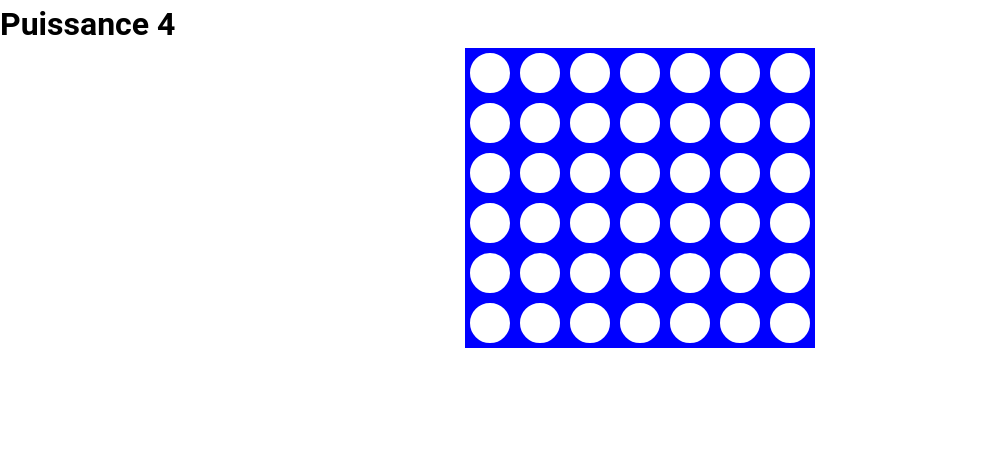
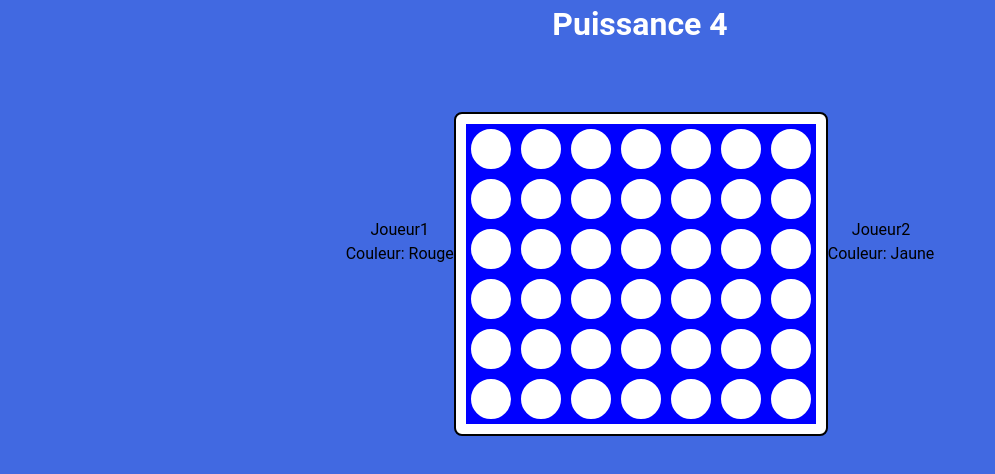
Before and after one commit to alexandre-dpr/projetCloud, a Vue app in the folder frontend/vue/: page /partie in a window 1280 px wide. Shown: the top 474 px of the page, without its empty margins (0-995 px from the left). Built offline with nearby package versions, Linux system fonts and the light colour scheme.

Commit message:
[FRONT] Modif Partie

```diff
--- a/frontend/vue/src/router/index.ts
+++ b/frontend/vue/src/router/index.ts
@@ -8,7 +8,7 @@ import Salon from '../views/Salon.vue'
 
 const routes = [
   {
-    path: '/login',
+    path: '/',
     component: Login,
     name: 'login'
   },
--- a/frontend/vue/src/views/Menu.vue
+++ b/frontend/vue/src/views/Menu.vue
@@ -20,14 +20,11 @@
 import router from "@/router";
 
 function creerPartie(){
-  console.log("creerPartie")
   router.push("partie")
 }
 
 function rejoindrePartie(){
-  console.log("rejoindrePartie")
   router.push("salon")
-
 }
 
 
--- a/frontend/vue/src/views/Partie.vue
+++ b/frontend/vue/src/views/Partie.vue
@@ -1,20 +1,24 @@
 <template>
-  <div>
-    <h1>Puissance 4</h1>
+  <div class="background-menu">
+    <div class="d-flex flex-column align-center">
+      <h1 class="text-white ">Puissance 4</h1>
+      <div class="d-flex justify-space-between">
+        <div class="d-flex justify-center align-center flex-column">
+          <p>Joueur1</p>
+          <p>Couleur: Rouge</p>
+        </div>
+      <div class="container-board mt-16">
         <div class="board">
-      <div
-        class="cell"
-        v-for="(row, rowIndex) in board"
-        :key="rowIndex"
-      >
-        <div
-          class="slot"
-          v-for="(col, colIndex) in row"
-          :key="colIndex"
-          @click="dropPiece(colIndex)"
-        >
-
-          <div class="piece" :class="getPieceClass(col,rowIndex)"></div>
+          <div class="cell" v-for="(row, rowIndex) in board" :key="rowIndex">
+            <div class="slot" v-for="(col, colIndex) in row" :key="colIndex" @click="dropPiece(colIndex)">
+              <div class="piece" :class="getPieceClass(col, rowIndex)"></div>
+            </div>
+          </div>
+        </div>
+      </div>
+        <div class="d-flex justify-center align-center flex-column">
+          <p>Joueur2</p>
+          <p>Couleur: Jaune</p>
         </div>
       </div>
     </div>
@@ -23,15 +27,15 @@
 
 <script lang="ts" setup>
 
-import {onMounted, ref} from "vue";
+import { onMounted, ref } from "vue";
 
 var board = ref([
-  [null,null,null,null,null,null,null],
-  [null,null,null,null,null,null,null],
-  [null,null,null,null,null,null,null],
-  [null,null,null,null,null,null,null],
-  [null,null,null,null,null,null,null],
-  [null,null,null,null,null,null,null],
+  [null, null, null, null, null, null, null],
+  [null, null, null, null, null, null, null],
+  [null, null, null, null, null, null, null],
+  [null, null, null, null, null, null, null],
+  [null, null, null, null, null, null, null],
+  [null, null, null, null, null, null, null],
 ])
 var currentPlayer = "red"
 
@@ -56,6 +60,19 @@ function dropPiece(colIndex) {
 </script>
 
 <style scoped>
+.background-menu{
+  height: 100vh;
+  width: 100vw;
+  background-color: royalblue;
+}
+.container-board{
+  width: auto;
+  height: auto;
+  padding: 10px;
+  background-color: white;
+  border-radius: 8px;
+  border: 2px solid black;
+}
 .board {
   display: flex;
   flex-direction: column;
@@ -111,15 +128,19 @@ function dropPiece(colIndex) {
 .drop-0 {
   animation: bounce-0 0.5s ease-in-out;
 }
+
 .drop-1 {
   animation: bounce-1 0.5s ease-in-out;
 }
+
 .drop-2 {
   animation: bounce-2 0.5s ease-in-out;
 }
+
 .drop-3 {
   animation: bounce-3 0.5s ease-in-out;
 }
+
 .drop-4 {
   animation: bounce-4 0.5s ease-in-out;
 }
@@ -127,87 +148,111 @@ function dropPiece(colIndex) {
 .drop-5 {
   animation: bounce-5 0.5s ease-in-out;
 }
+
 @keyframes bounce-0 {
-  0%{
+  0% {
     transform: translateY(-50px);
   }
+
   80% {
     transform: translateY(0px);
   }
+
   90% {
     transform: translateY(-10px);
   }
-  100%{
-    transform: translateY(0);
-  }
-}@keyframes bounce-1 {
-   0%{
-     transform: translateY(-100px);
-   }
-   80% {
-     transform: translateY(0px);
-   }
-   90% {
-     transform: translateY(-10px);
-   }
-   100%{
-     transform: translateY(0);
-   }
- }@keyframes bounce-2 {
-    0%{
-      transform: translateY(-150px);
-    }
-    80% {
-      transform: translateY(0px);
-    }
-    90% {
-      transform: translateY(-10px);
-    }
-    100%{
-      transform: translateY(0);
-    }
-  }
-@keyframes bounce-3 {
-  0%{
-    transform: translateY(-200px);
-  }
-  80% {
-    transform: translateY(0px);
-  }
-  90% {
-    transform: translateY(-10px);
-  }
-  100%{
-    transform: translateY(0);
-  }
-}
-@keyframes bounce-4 {
-  0%{
-    transform: translateY(-250px);
-  }
-  80% {
-    transform: translateY(0px);
-  }
-  90% {
-    transform: translateY(-10px);
-  }
-  100%{
-    transform: translateY(0);
-  }
-}
-@keyframes bounce-5 {
-  0%{
-    transform: translateY(-300px);
-  }
-  80% {
-    transform: translateY(0px);
-  }
-  90% {
-    transform: translateY(-10px);
-  }
-  100%{
+
+  100% {
     transform: translateY(0);
   }
 }
 
-</style>
+@keyframes bounce-1 {
+  0% {
+    transform: translateY(-100px);
+  }
+
+  80% {
+    transform: translateY(0px);
+  }
+
+  90% {
+    transform: translateY(-10px);
+  }
+
+  100% {
+    transform: translateY(0);
+  }
+}
+
+@keyframes bounce-2 {
+  0% {
+    transform: translateY(-150px);
+  }
+
+  80% {
+    transform: translateY(0px);
+  }
+
+  90% {
+    transform: translateY(-10px);
+  }
+
+  100% {
+    transform: translateY(0);
+  }
+}
+
+@keyframes bounce-3 {
+  0% {
+    transform: translateY(-200px);
+  }
+
+  80% {
+    transform: translateY(0px);
+  }
+
+  90% {
+    transform: translateY(-10px);
+  }
+
+  100% {
+    transform: translateY(0);
+  }
+}
+
+@keyframes bounce-4 {
+  0% {
+    transform: translateY(-250px);
+  }
+
+  80% {
+    transform: translateY(0px);
+  }
+
+  90% {
+    transform: translateY(-10px);
+  }
+
+  100% {
+    transform: translateY(0);
+  }
+}
+
+@keyframes bounce-5 {
+  0% {
+    transform: translateY(-300px);
+  }
+
+  80% {
+    transform: translateY(0px);
+  }
+
+  90% {
+    transform: translateY(-10px);
+  }
+
+  100% {
+    transform: translateY(0);
+  }
+}</style>
```
Lines whose indentation alone changed are shown as unchanged.
